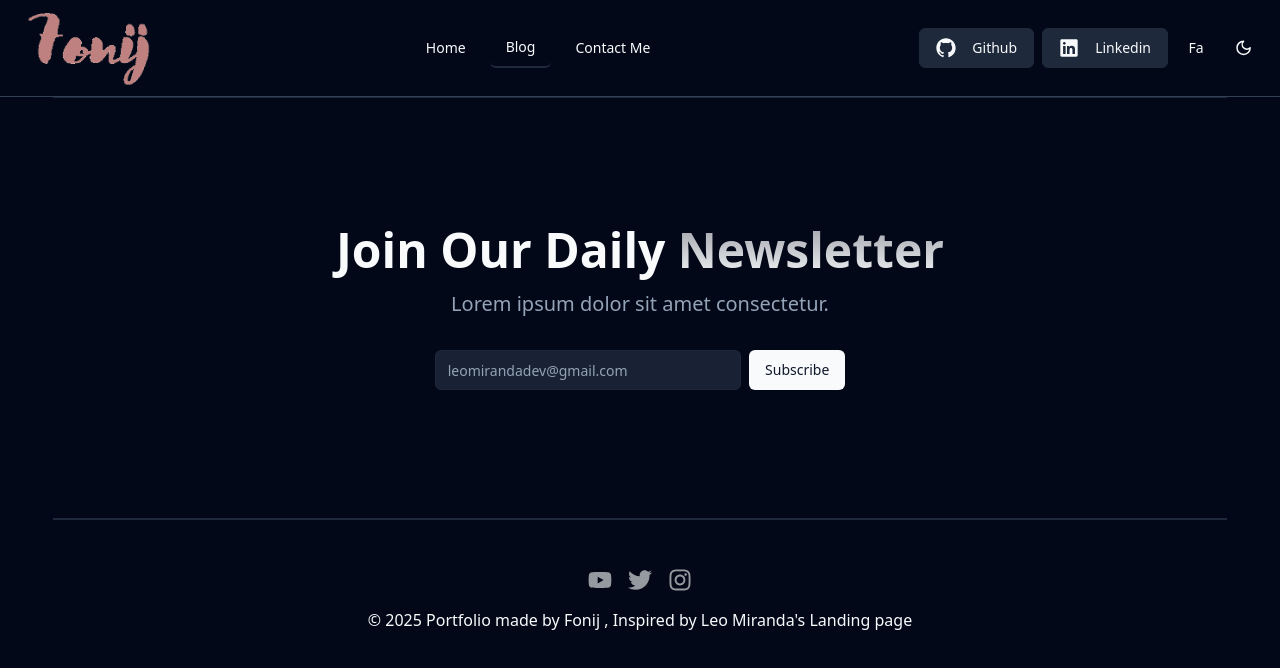
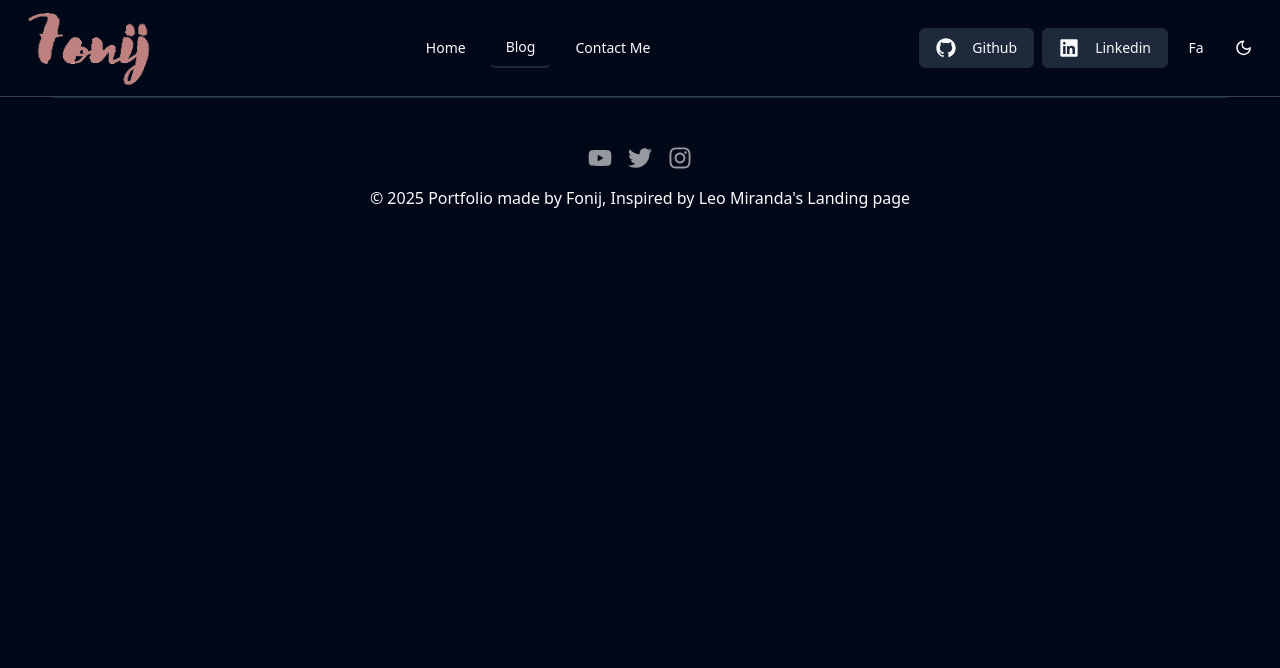
Before and after one commit to Fonij80/fonij-portfolio-client, a React (Vite) app: page /blog in a window 1280 px wide. Shown: the top 668 px of the page. Built offline with nearby package versions, Linux system fonts and the light colour scheme; what tailwindcss-rtl would draw is missing.

Commit message:
fix: edit footer translation

```diff
--- a/package.json
+++ b/package.json
@@ -27,7 +27,10 @@
     "preview": "vite preview"
   },
   "dependencies": {
+    "@emotion/react": "^11.14.0",
+    "@emotion/styled": "^11.14.0",
     "@hookform/resolvers": "^4.1.2",
+    "@mui/material": "^6.4.6",
     "@radix-ui/react-accordion": "^1.2.0",
     "@radix-ui/react-avatar": "^1.1.0",
     "@radix-ui/react-dialog": "^1.1.1",
@@ -36,6 +39,7 @@
     "@radix-ui/react-label": "^2.1.2",
     "@radix-ui/react-navigation-menu": "^1.2.0",
     "@radix-ui/react-slot": "^1.1.0",
+    "axios": "^1.8.1",
     "class-variance-authority": "^0.7.0",
     "clsx": "^2.1.1",
     "i18next": "^24.2.2",
--- a/src/App.tsx
+++ b/src/App.tsx
@@ -2,7 +2,7 @@ import { BrowserRouter as Router, Routes, Route } from 'react-router-dom';
 import { I18nextProvider } from 'react-i18next';
 import i18n from './i18n';
 import "./App.css";
-import { Home, Blog, Contact, Hire } from './pages';
+import { Home, Blog, Contact, Hire, PostDetails } from './pages';
 
 function App() {
   return (
@@ -10,9 +10,10 @@ function App() {
       <Router>
         <Routes>
           <Route path="/" element={<Home />} />
-          <Route path="/blog" element={<Blog />} />
           <Route path="/contact" element={<Contact />} />
           <Route path="/hire" element={<Hire />} />
+          <Route path="/blog" element={<Blog />} />
+          <Route path="/post/:id" element={<PostDetails />} />
         </Routes>
       </Router>
     </I18nextProvider>
--- a/src/components/organisms/Footer.tsx
+++ b/src/components/organisms/Footer.tsx
@@ -1,6 +1,10 @@
+import { Trans, useTranslation } from "react-i18next";
 import { FaYoutube, FaTwitter, FaInstagram } from "react-icons/fa";
 
 export const Footer = () => {
+  const { t } = useTranslation();
+
+
   return (
     <footer id="footer">
       <hr className="w-11/12 mx-auto" />
@@ -36,24 +40,24 @@ export const Footer = () => {
         </div>
 
         <h3>
-          &copy; 2025 Portfolio made by{" "}
-          <a
-            rel="noreferrer noopener"
-            target="_blank"
-            href="https://www.linkedin.com/in/foroozan-iraji/"
-            className="text-primary transition-all border-primary hover:border-b-2"
-          >
-            Fonij
-          </a>
-          {" "}, Inspired by{" "}
-          <a
-            rel="noreferrer noopener"
-            target="_blank"
-            href="https://github.com/leoMirandaa/shadcn-landing-page"
-            className="text-primary transition-all border-primary hover:border-b-2"
-          >
-            Leo Miranda's Landing page
-          </a>
+          <Trans
+            i18nKey="footer.copyright"
+            values={{ year: 2025 }}
+            components={{
+              creator: (
+                <a
+                  href="https://www.linkedin.com/in/foroozan-iraji/"
+                  className="text-primary hover:border-b-2"
+                />
+              ),
+              inspiration: (
+                <a
+                  href="https://github.com/leoMirandaa/shadcn-landing-page"
+                  className="text-primary hover:border-b-2"
+                />
+              )
+            }}
+          />
         </h3>
       </section>
     </footer>
--- a/src/components/organisms/Hero.tsx
+++ b/src/components/organisms/Hero.tsx
@@ -75,7 +75,7 @@ export const Hero = () => {
 
         {/* Profile Picture in a Circle */}
         <div className="z-10">
-          <div className="rounded-full overflow-hidden shadow-lg w-96 h-auto mx-auto lg:ml-80">
+          <div className="rounded-full overflow-hidden w-96 h-auto mx-auto lg:ml-80">
             <img
               src={myImage}
               alt="Foroozan Iraji"
--- a/src/pages/Blog.tsx
+++ b/src/pages/Blog.tsx
@@ -1,11 +1,11 @@
 import { ScrollToTop } from "../components/molecules";
-import { Navbar, Footer, Newsletter } from "../components/organisms";
+import { Navbar, Footer } from "../components/organisms";
 
 function Blog() {
     return (
         <>
             <Navbar />
-            <Newsletter />
+
             <Footer />
             <ScrollToTop />
         </>
--- /dev/null
+++ b/src/pages/PostDetails.tsx
@@ -0,0 +1,52 @@
+import React, { useState, useEffect } from "react";
+import { Typography, Box } from "@mui/material";
+import axios from "axios";
+import { ScrollToTop } from "../components/molecules";
+
+const PostDetails = ({ match }) => {
+    const [post, setPost] = useState({});
+    const [loading, setLoading] = useState(true);
+    const [error, setError] = useState(null);
+
+    useEffect(() => {
+        const fetchPost = async () => {
+            try {
+                const response = await axios.get(`YOUR_API_ENDPOINT/${match.params.id}`);
+                setPost(response.data);
+                setLoading(false);
+            } catch (err) {
+                setError(err.message);
+                setLoading(false);
+            }
+        };
+
+        fetchPost();
+    }, [match.params.id]);
+
+    if (loading) {
+        return <div>Loading post...</div>;
+    }
+
+    if (error) {
+        return <div>Error: {error}</div>;
+    }
+
+    return (
+        <div className="container py-8">
+            <ScrollToTop />
+            <Typography variant="h3" gutterBottom>
+                {post.title}
+            </Typography>
+            <Typography variant="body1" gutterBottom>
+                Posted: {new Date(post.date).toLocaleDateString()}
+            </Typography>
+            <Box sx={{ mt: 4 }}>
+                <Typography variant="body1" gutterBottom>
+                    {post.content}
+                </Typography>
+            </Box>
+        </div>
+    );
+};
+
+export default PostDetails;
--- a/src/pages/index.ts
+++ b/src/pages/index.ts
@@ -1,4 +1,5 @@
 export { default as Home } from './Home';
 export { default as Blog } from './Blog';
+export { default as PostDetails } from './PostDetails';
 export { default as Contact } from './Contact';
 export { default as Hire } from './Hire';
--- a/src/resource.json
+++ b/src/resource.json
@@ -36,6 +36,9 @@
                 "three": "Education",
                 "four": "Projects"
             }
+        },
+        "footer": {
+            "copyright": "© {{year}} Portfolio made by <creator>Fonij</creator>, Inspired by <inspiration>Leo Miranda's Landing page</inspiration>"
         }
     },
     "fa": {
@@ -75,6 +78,9 @@
                 "three": "تحصیلات",
                 "four": "پروژه‌ها"
             }
+        },
+        "footer": {
+            "copyright": "© {{year}}  ساخته شده توسط <creator>Fonij</creator>، الهام گرفته از <inspiration>Leo Miranda's Landing page</inspiration>"
         }
     }
 }
```
Also changed, not shown: 1 other file (tests, documents, lock files or other folders).
